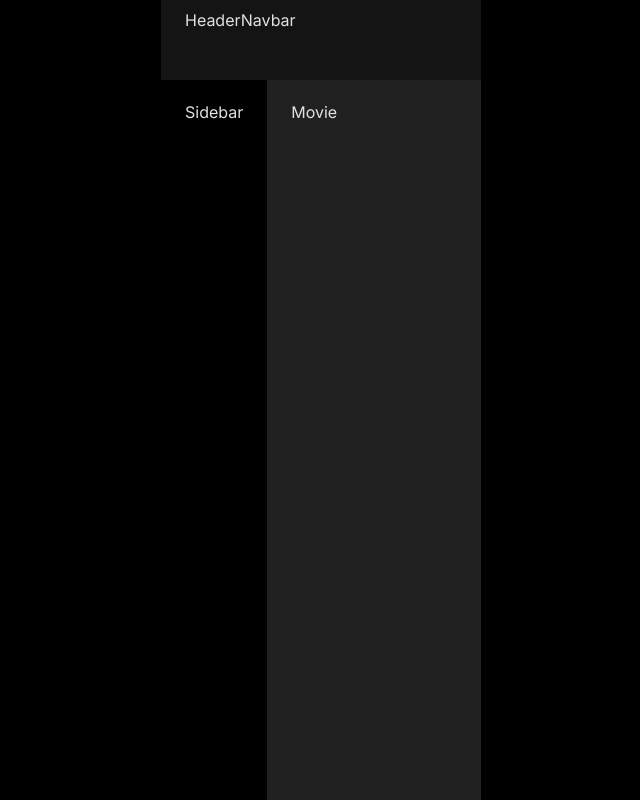
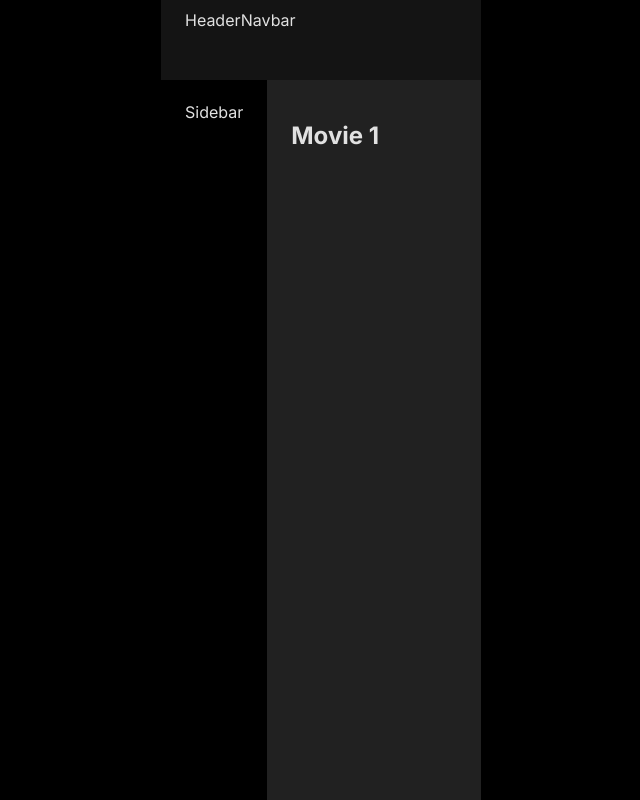
Before and after one commit to NazPalUA/Watchlist, a Next.js app: page /movie-page/1 in a window 1280 px wide. Shown: the whole page, without its empty margins (319-959 px from the left). Built offline with nearby package versions, Linux system fonts and the light colour scheme.

Commit message:
refactor: Update movie and watchlist pages to include dynamic IDs

```diff
--- a/app/movie-page/[movieId]/page.tsx
+++ b/app/movie-page/[movieId]/page.tsx
@@ -1,3 +1,15 @@
-export default function Movie() {
-  return <div>Movie</div>
+type Props = {
+  params: {
+    movieId: string
+  }
 }
+
+export default function Movie({ params }: Props) {
+  return (
+    <div>
+      <h1>
+        Movie <span>{params.movieId}</span>
+      </h1>
+    </div>
+  )
+}
--- /dev/null
+++ b/app/watchlists/page.tsx
@@ -0,0 +1,3 @@
+export default function Watchlists() {
+  return <div>Watchlists</div>
+}
```
Also changed, not shown: app/watchlists/[watchlistId]/edit/page.tsx (+12 -2 lines), app/watchlists/[watchlistId]/page.tsx (+14 -2 lines).
